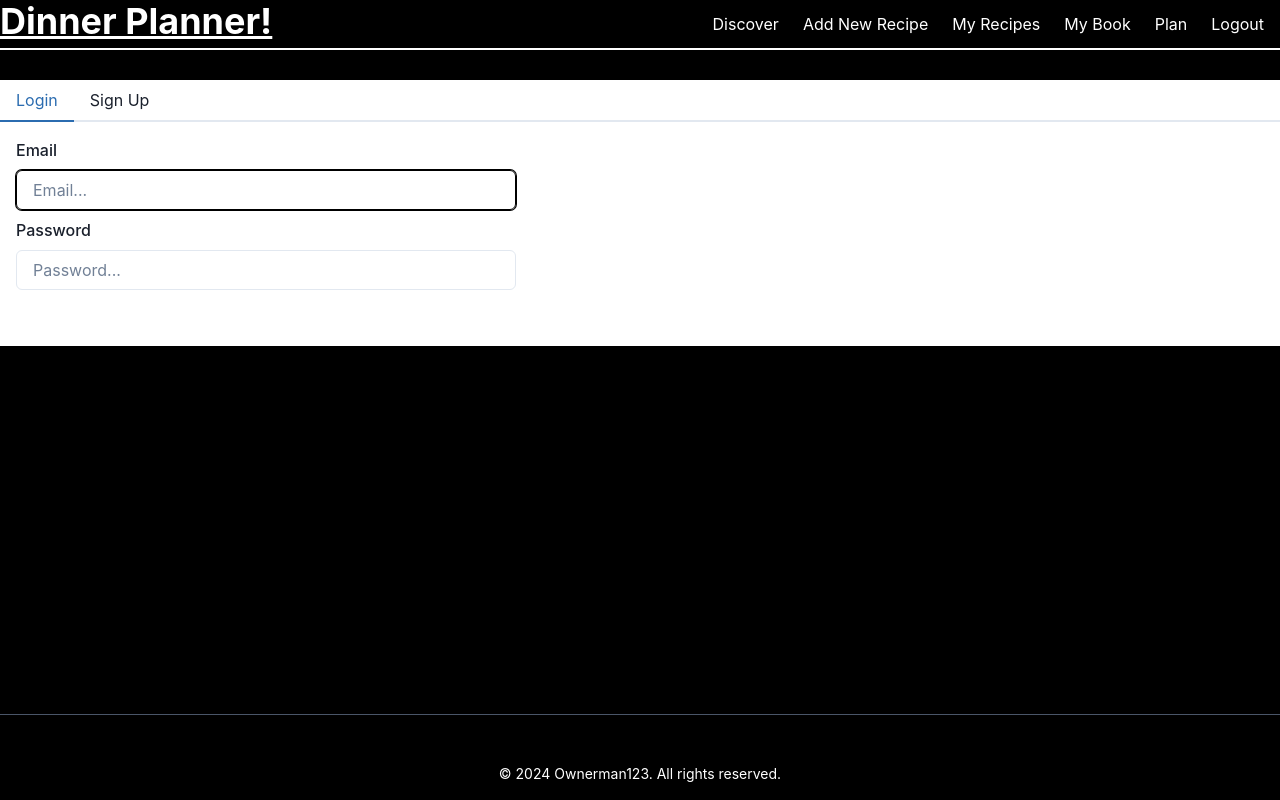
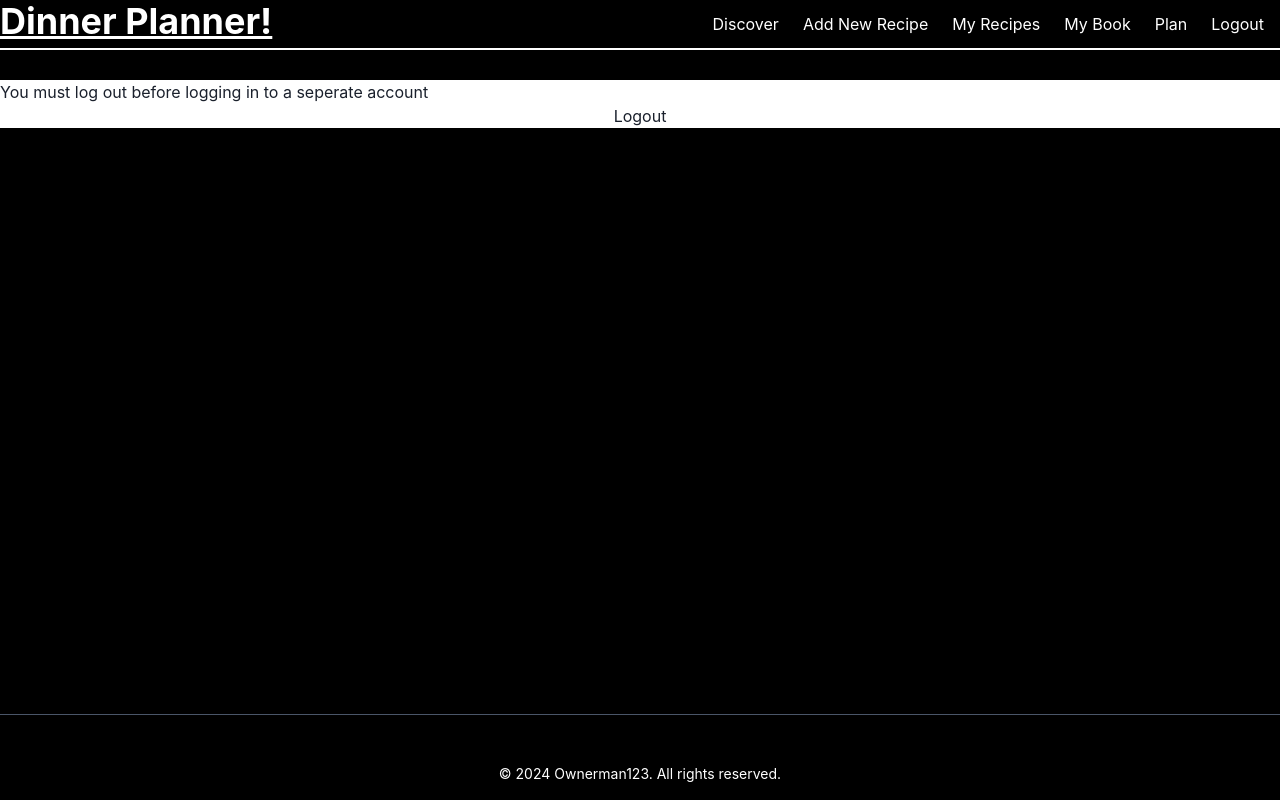
Before and after one commit to Ownerman123/DinnerPlanner, a React (Vite) app in the folder client/: page /login in a window 1280 px wide. Built offline with nearby package versions, Linux system fonts and the light colour scheme; no server answers; sample sign-in values are in the browser's storage.

Commit message:
add logout manditory to login if logged in

```diff
--- a/client/src/pages/Registration.jsx
+++ b/client/src/pages/Registration.jsx
@@ -15,7 +15,7 @@ const Registration = () => {
         return matcher.test(string);
     }
 
-    const { login: authLogin } = useAuth();
+    const { login: authLogin, isLoggedIn, logout } = useAuth();
 
     const [email, setEmail] = useState('');
     const [first, setFirst] = useState('');
@@ -128,7 +128,14 @@ const Registration = () => {
 
     const passwordsmatch = (p1, p2) => p1 === p2;
 
-
+if(isLoggedIn){
+    return (
+        <>
+        <p>You must log out before logging in to a seperate account</p>
+        <button onClick={async () => { await logout(); }}>Logout</button>
+        </>
+    )
+}
 
     return (
         <>
```
